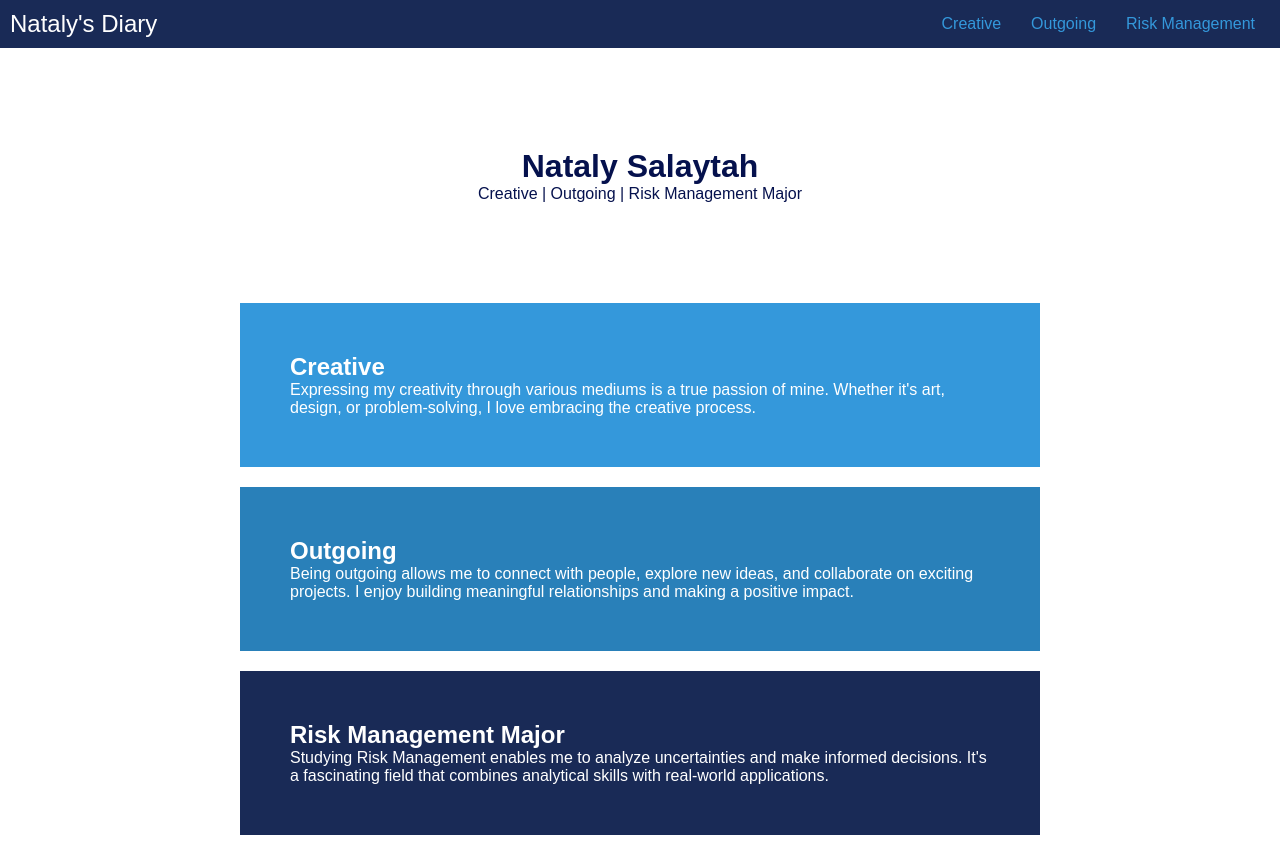
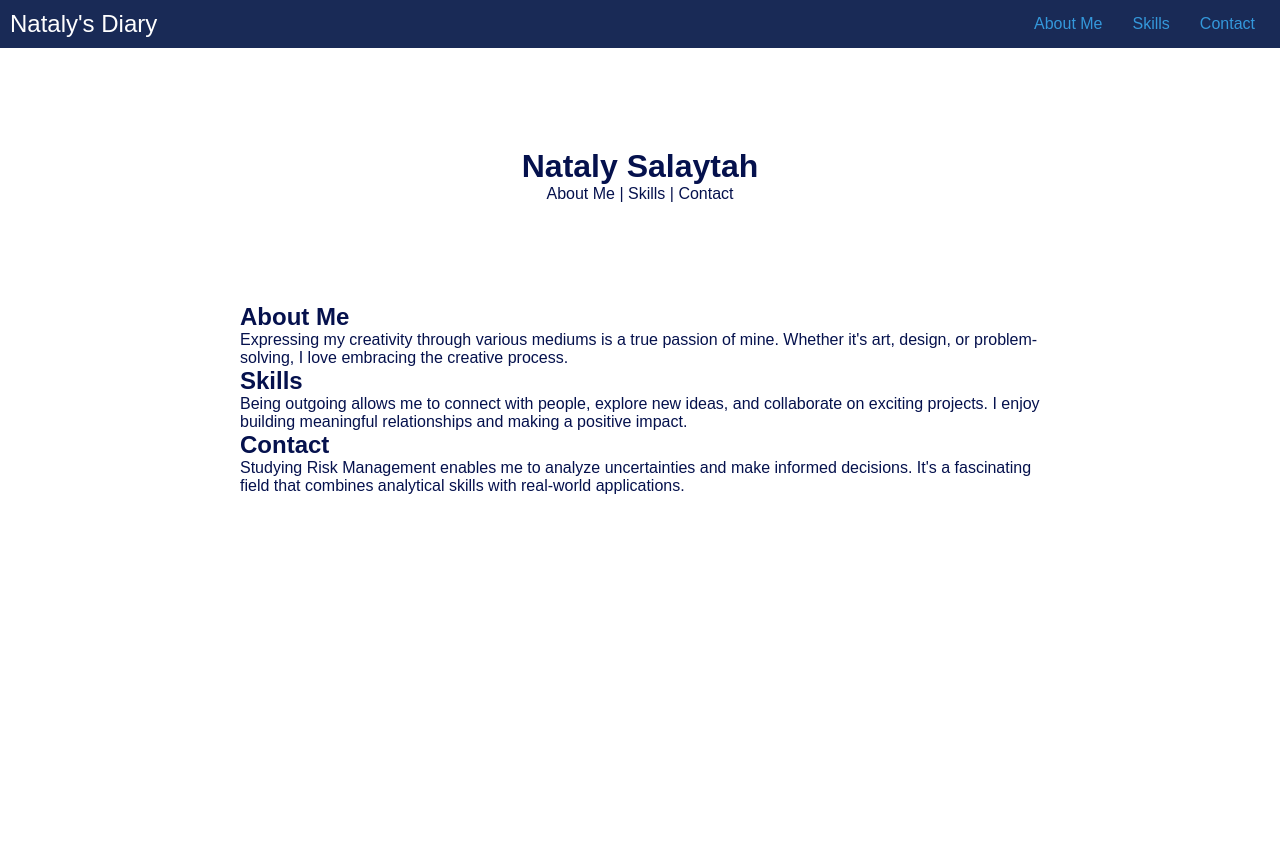
Before and after one commit to natalieSalaytah/NatalieSalaytah.github.io, a plain HTML site: page index.html in a window 1280 px wide. After the commit the page ends 800 px from the top, so only its background shows below. Drawn offline with Linux system fonts and the light colour scheme.

Commit message:
changed words

```diff
--- a/index.html
+++ b/index.html
@@ -10,30 +10,30 @@
     <nav>
         <div class="logo">Nataly's Diary</div>
         <ul>
-            <li><a href="#creative">Creative</a></li>
-            <li><a href="#outgoing">Outgoing</a></li>
-            <li><a href="#major">Risk Management</a></li>
+            <li><a href="#About Me">About Me</a></li>
+            <li><a href="#Skills">Skills</a></li>
+            <li><a href="#Contact">Contact</a></li>
         </ul>
     </nav>
 
     <div class="container">
         <header class="header">
             <h1>Nataly Salaytah</h1>
-            <p>Creative | Outgoing | Risk Management Major</p>
+            <p>About Me | Skills | Contact</p>
         </header>
 
-        <section id="creative" class="creative">
-            <h2>Creative</h2>
+        <section id="About Me" class="About Me">
+            <h2>About Me</h2>
             <p>Expressing my creativity through various mediums is a true passion of mine. Whether it's art, design, or problem-solving, I love embracing the creative process.</p>
         </section>
 
-        <section id="outgoing" class="outgoing">
-            <h2>Outgoing</h2>
+        <section id="Skills" class="Skills">
+            <h2>Skills</h2>
             <p>Being outgoing allows me to connect with people, explore new ideas, and collaborate on exciting projects. I enjoy building meaningful relationships and making a positive impact.</p>
         </section>
 
-        <section id="major" class="major">
-            <h2>Risk Management Major</h2>
+        <section id="Contact" class="Contact">
+            <h2>Contact</h2>
             <p>Studying Risk Management enables me to analyze uncertainties and make informed decisions. It's a fascinating field that combines analytical skills with real-world applications.</p>
         </section>
     </div>
```
